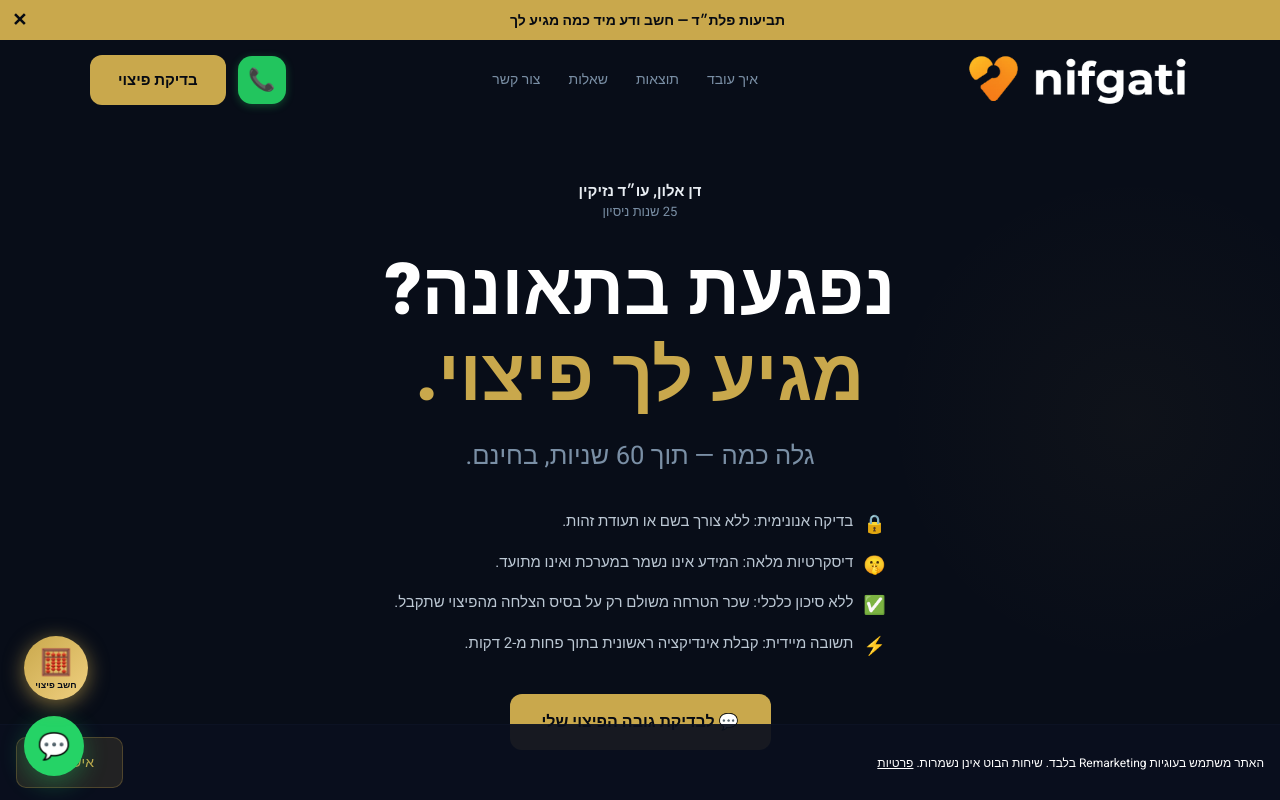
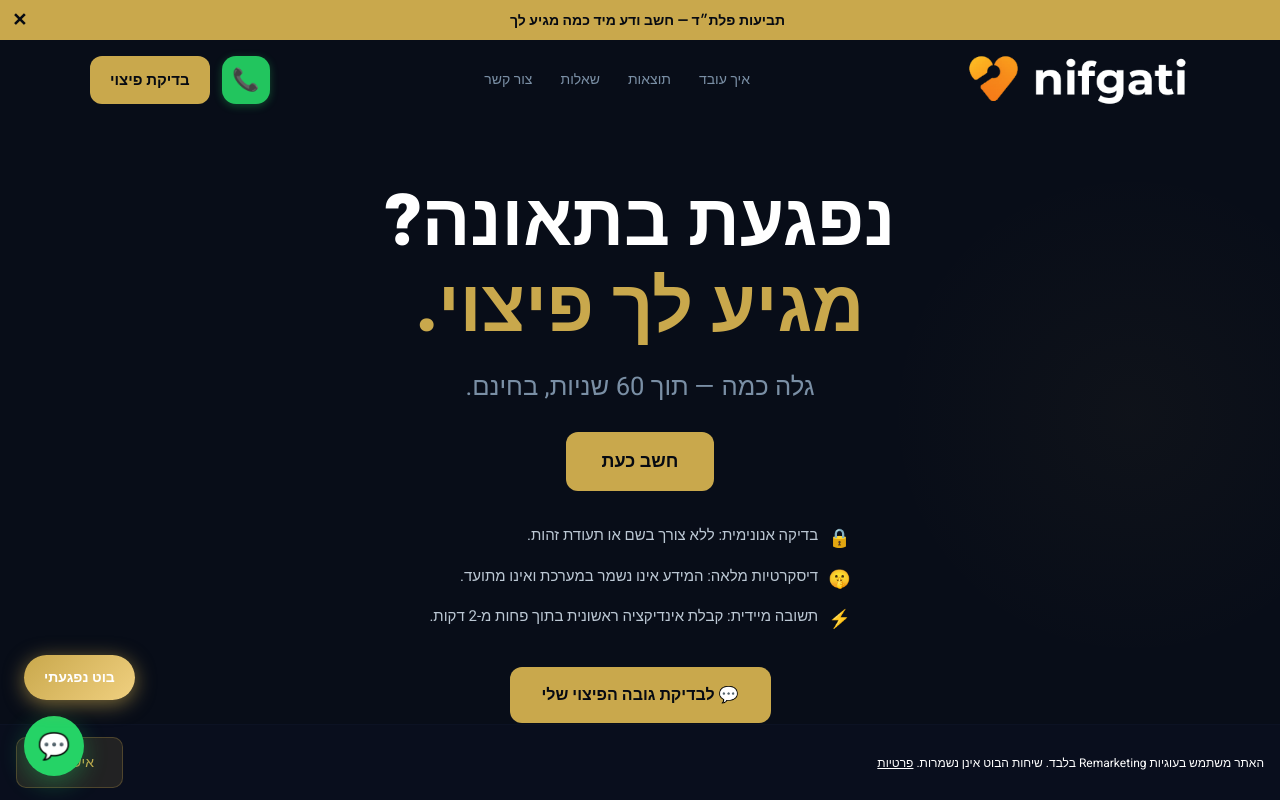
Before and after one commit to danalonadv-oss/nifgati, a React (Vite) app: page / in a window 1280 px wide. Shown: the top 800 px of the page. Built offline with nearby package versions, Linux system fonts and the light colour scheme; a web font is replaced by a local one.

Commit message:
fix: UI improvements across all pages
Co-Authored-By: Claude Opus 4.6 (1M context) <noreply@anthropic.com>

```diff
--- a/src/App.jsx
+++ b/src/App.jsx
@@ -246,7 +246,7 @@ export default function App() {
           </nav>
           <div style={{ display:"flex", alignItems:"center", gap:12 }}>
             <a href="tel:0544338212" aria-label="התקשר אלינו" onClick={() => { if(typeof window.gtag==='function'){window.gtag('event','phone_click',{'event_category':'engagement','event_label':'phone_button'});} window.dataLayer=window.dataLayer||[]; window.dataLayer.push({event:'phone_click'}); }} style={{ display:"inline-flex", alignItems:"center", justifyContent:"center", width: isMobile ? 36 : 48, height: isMobile ? 36 : 48, background:"#22c55e", borderRadius: isMobile ? 10 : 14, color:"#fff", fontSize: isMobile ? 17 : 22, textDecoration:"none", flexShrink:0, boxShadow:"0 2px 8px #22c55e55" }}>📞</a>
-            <button style={gBtn} onClick={openBot} aria-label="בדיקת גובה הפיצוי">בדיקת פיצוי</button>
+            <button style={{ ...gBtn, height: isMobile ? 36 : 48, padding: isMobile ? "0 12px" : "0 20px", fontSize: isMobile ? 13 : 15 }} onClick={openBot} aria-label="בדיקת גובה הפיצוי">בדיקת פיצוי</button>
           </div>
         </div>
       </header>
@@ -259,22 +259,19 @@ export default function App() {
           <div style={{ position:"absolute", top:"20%", right:"-8%", width:500, height:500, background:"radial-gradient(circle, #c9a84c09 0%, transparent 70%)", pointerEvents:"none" }} aria-hidden="true" />
           <div className="hero-wrap" style={{ maxWidth:900, margin:"0 auto", padding:"80px 24px", width:"100%", textAlign:"center" }}>
 
-              <div style={{ marginBottom:28 }}>
-                <div style={{ fontSize:15, fontWeight:700, color:"#e8edf2" }}>דן אלון, עו״ד נזיקין</div>
-                <div style={{ fontSize:13, color:"#7a8fa5" }}>25 שנות ניסיון</div>
-              </div>
-
               <h1 className="ht" style={{ fontSize:48, fontWeight:900, lineHeight:1.25, marginBottom:14 }}>
                 נפגעת בתאונה?<br />
                 <span style={{ color:G }}>מגיע לך פיצוי.</span>
               </h1>
-              <p className="hero-sub" style={{ fontSize:18, color:"#7a8fa5", marginBottom:32, lineHeight:1.6 }}>גלה כמה — תוך 60 שניות, בחינם.</p>
+              <p className="hero-sub" style={{ fontSize:18, color:"#7a8fa5", marginBottom:24, lineHeight:1.6 }}>גלה כמה — תוך 60 שניות, בחינם.</p>
+              <div style={{ marginBottom:32 }}>
+                <button style={{ ...gBtn, fontSize:18, padding:"16px 36px" }} onClick={openBot} aria-label="חשב כעת">חשב כעת</button>
+              </div>
 
               <div className="hero-bullets" style={{ display:"inline-flex", flexDirection:"column", gap:10, marginBottom:32, textAlign:"right" }}>
                 {[
                   { icon:"🔒", text:"בדיקה אנונימית: ללא צורך בשם או תעודת זהות." },
                   { icon:"🤫", text:"דיסקרטיות מלאה: המידע אינו נשמר במערכת ואינו מתועד." },
-                  { icon:"✅", text:"ללא סיכון כלכלי: שכר הטרחה משולם רק על בסיס הצלחה מהפיצוי שתקבל." },
                   { icon:"⚡", text:"תשובה מיידית: קבלת אינדיקציה ראשונית בתוך פחות מ-2 דקות." },
                 ].map(b => (
                   <div key={b.icon} style={{ display:"flex", gap:10, alignItems:"flex-start", fontSize:15, color:"#bcc8d4", lineHeight:1.6 }}>
@@ -476,12 +473,12 @@ export default function App() {
             position: "fixed",
             bottom: 100,
             left: 24,
-            width: 64,
-            height: 64,
-            borderRadius: "50%",
+            borderRadius: 28,
             background: "linear-gradient(135deg, #c9a84c, #f0d080)",
-            color: "#080d18",
-            fontSize: 26,
+            color: "#fff",
+            fontSize: 14,
+            fontWeight: 800,
+            fontFamily: "inherit",
             display: "flex",
             alignItems: "center",
             justifyContent: "center",
@@ -489,13 +486,12 @@ export default function App() {
             boxShadow: "0 4px 20px rgba(201,168,76,0.6)",
             zIndex: 1000,
             border: "none",
-            flexDirection: "column",
-            gap: 2
+            padding: "12px 20px",
+            whiteSpace: "nowrap",
           }}
           aria-label="פתח מחשבון פיצויים"
         >
-          🧮
-          <span style={{ fontSize: 9, fontWeight: 800 }}>חשב פיצוי</span>
+          בוט נפגעתי
         </button>
       )}
 
--- a/src/LandingPage.jsx
+++ b/src/LandingPage.jsx
@@ -82,7 +82,7 @@ export default function LandingPage({ pageTitle, pageSubtitle, heroEmoji, bullet
           </a>
           <div style={{ display:"flex", alignItems:"center", gap:12 }}>
             <a href="tel:0544338212" aria-label="התקשר אלינו" style={{ display:"inline-flex", alignItems:"center", justifyContent:"center", width: isMobile ? 36 : 48, height: isMobile ? 36 : 48, background:"#22c55e", borderRadius: isMobile ? 10 : 14, color:"#fff", fontSize: isMobile ? 17 : 22, textDecoration:"none", flexShrink:0, boxShadow:"0 2px 8px #22c55e55" }}>📞</a>
-            <button style={gBtn} onClick={openBot} aria-label="בדיקת גובה הפיצוי">בדיקת פיצוי</button>
+            <button style={{ ...gBtn, height: isMobile ? 36 : 48, padding: isMobile ? "0 12px" : "0 20px", fontSize: isMobile ? 13 : 15 }} onClick={openBot} aria-label="בדיקת גובה הפיצוי">בדיקת פיצוי</button>
           </div>
         </div>
       </header>
@@ -95,15 +95,13 @@ export default function LandingPage({ pageTitle, pageSubtitle, heroEmoji, bullet
           <div style={{ position:"absolute", top:"20%", right:"-8%", width:500, height:500, background:"radial-gradient(circle, #c9a84c09 0%, transparent 70%)", pointerEvents:"none" }} aria-hidden="true" />
           <div className="hero-wrap" style={{ maxWidth:900, margin:"0 auto", padding:"80px 24px", width:"100%", textAlign:"center" }}>
 
-              <div style={{ marginBottom:28 }}>
-                <div style={{ fontSize:15, fontWeight:700, color:"#e8edf2" }}>דן אלון, עו״ד נזיקין</div>
-                <div style={{ fontSize:13, color:"#7a8fa5" }}>25 שנות ניסיון</div>
-              </div>
-
               <h1 className="ht" style={{ fontSize:44, fontWeight:900, lineHeight:1.25, marginBottom:14 }}>
                 {pageTitle}
               </h1>
-              <h2 className="hero-sub" style={{ fontSize:18, fontWeight:700, color:"#7a8fa5", marginBottom:32, lineHeight:1.6 }}>{pageSubtitle}</h2>
+              <h2 className="hero-sub" style={{ fontSize:18, fontWeight:700, color:"#7a8fa5", marginBottom:24, lineHeight:1.6 }}>{pageSubtitle}</h2>
+              <div style={{ marginBottom:32 }}>
+                <button style={{ ...gBtn, fontSize:18, padding:"16px 36px" }} onClick={openBot} aria-label="חשב כעת">חשב כעת</button>
+              </div>
 
               <div className="hero-bullets" style={{ display:"inline-flex", flexDirection:"column", gap:12, marginBottom:32, textAlign:"right" }}>
                 {bullets.map((b, i) => (
@@ -173,12 +171,12 @@ export default function LandingPage({ pageTitle, pageSubtitle, heroEmoji, bullet
             position: "fixed",
             bottom: 100,
             left: 24,
-            width: 64,
-            height: 64,
-            borderRadius: "50%",
+            borderRadius: 28,
             background: "linear-gradient(135deg, #c9a84c, #f0d080)",
-            color: "#080d18",
-            fontSize: 26,
+            color: "#fff",
+            fontSize: 14,
+            fontWeight: 800,
+            fontFamily: "inherit",
             display: "flex",
             alignItems: "center",
             justifyContent: "center",
@@ -186,13 +184,12 @@ export default function LandingPage({ pageTitle, pageSubtitle, heroEmoji, bullet
             boxShadow: "0 4px 20px rgba(201,168,76,0.6)",
             zIndex: 1000,
             border: "none",
-            flexDirection: "column",
-            gap: 2
+            padding: "12px 20px",
+            whiteSpace: "nowrap",
           }}
           aria-label="פתח מחשבון פיצויים"
         >
-          🧮
-          <span style={{ fontSize: 9, fontWeight: 800 }}>חשב פיצוי</span>
+          בוט נפגעתי
         </button>
       )}
 
```
